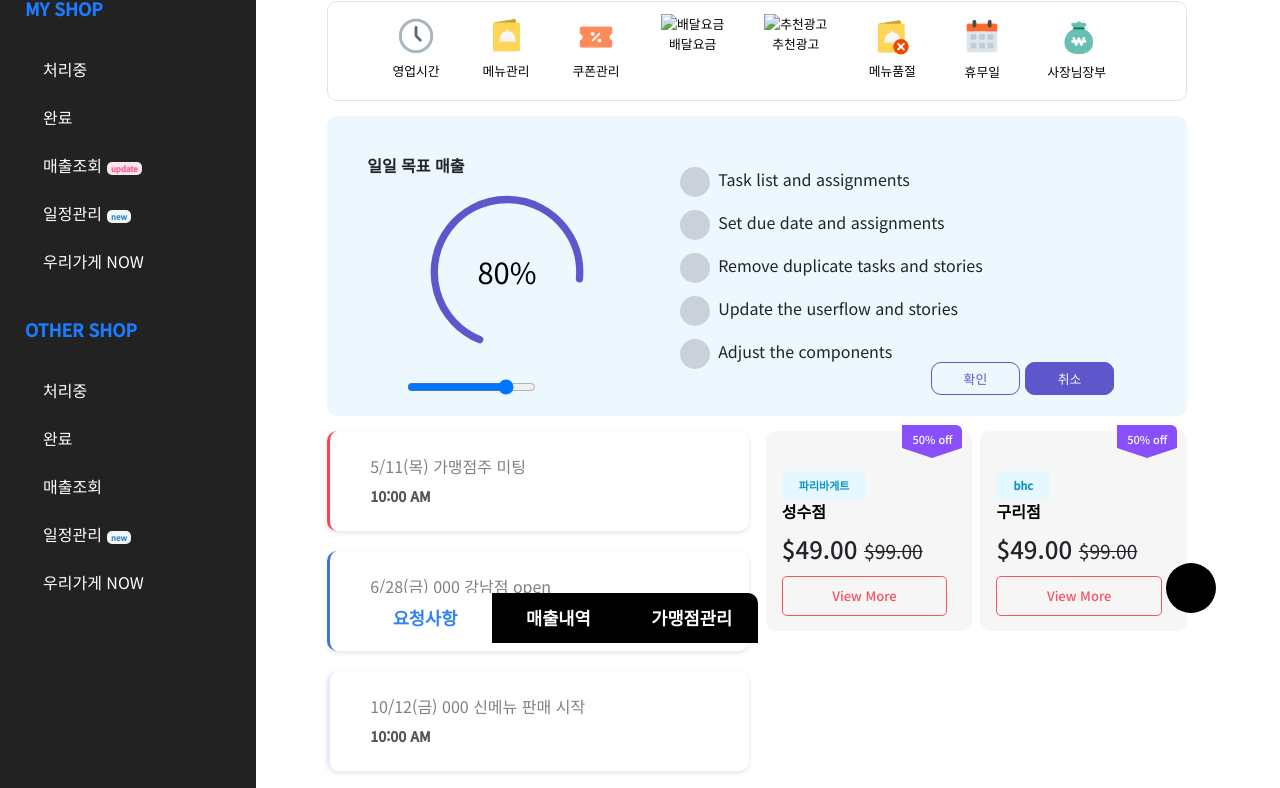
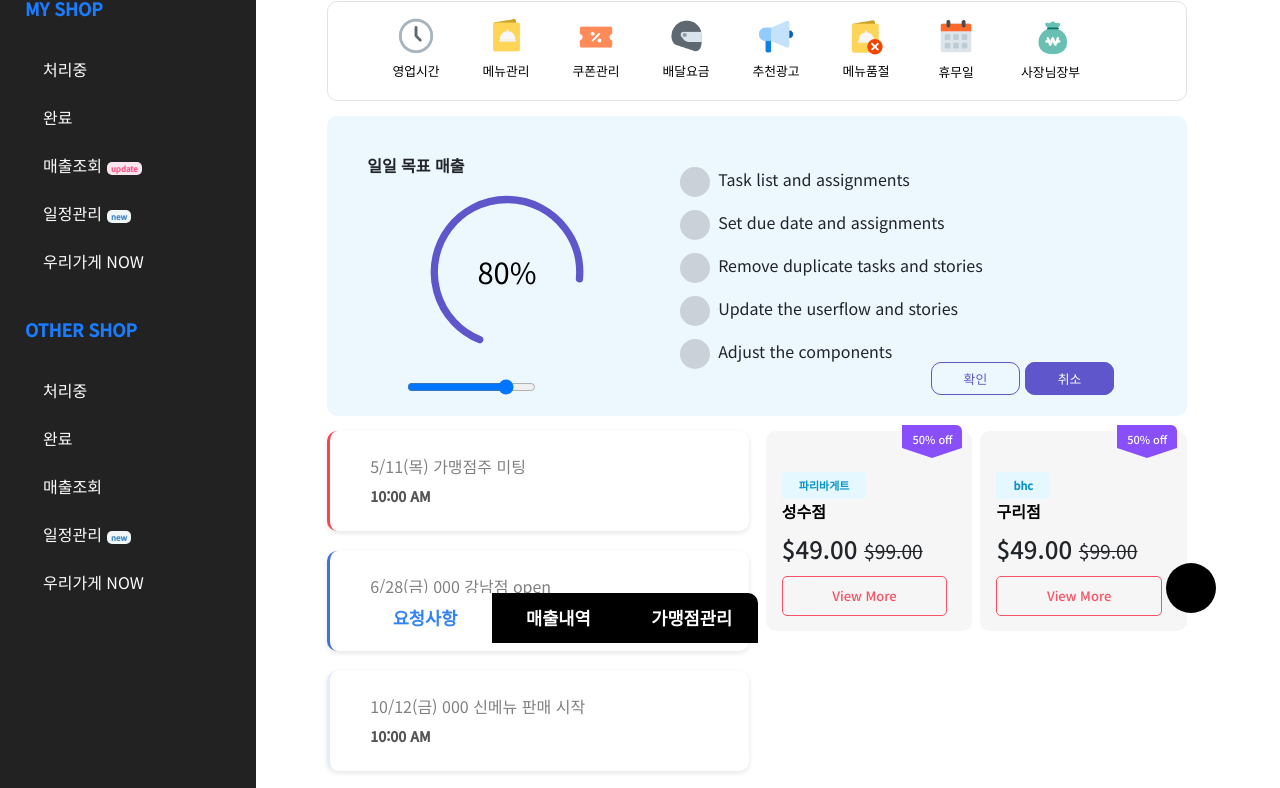
Before and after one commit to sjy19960402/adminPage, a plain HTML site: page index.html in a window 1280 px wide. Shown: the part 157-945 px from the top of the page. Drawn offline with nearby package versions, Linux system fonts and the light colour scheme; the site is published under a folder, as on GitHub Pages, so addresses that start at the root find nothing; some icons are missing.

Commit message:
change img

```diff
--- a/index.html
+++ b/index.html
@@ -138,11 +138,11 @@
               <p>쿠폰관리</p>
             </li>
             <li>
-              <img src="/img/tab-04.png" alt="배달요금" />
+              <img src="img/tab-04.png" alt="배달요금" />
               <p>배달요금</p>
             </li>
             <li>
-              <img src="/img/tab-05.png" alt="추천광고" />
+              <img src="img/tab-05.png" alt="추천광고" />
               <p>추천광고</p>
             </li>
             <li>
```
